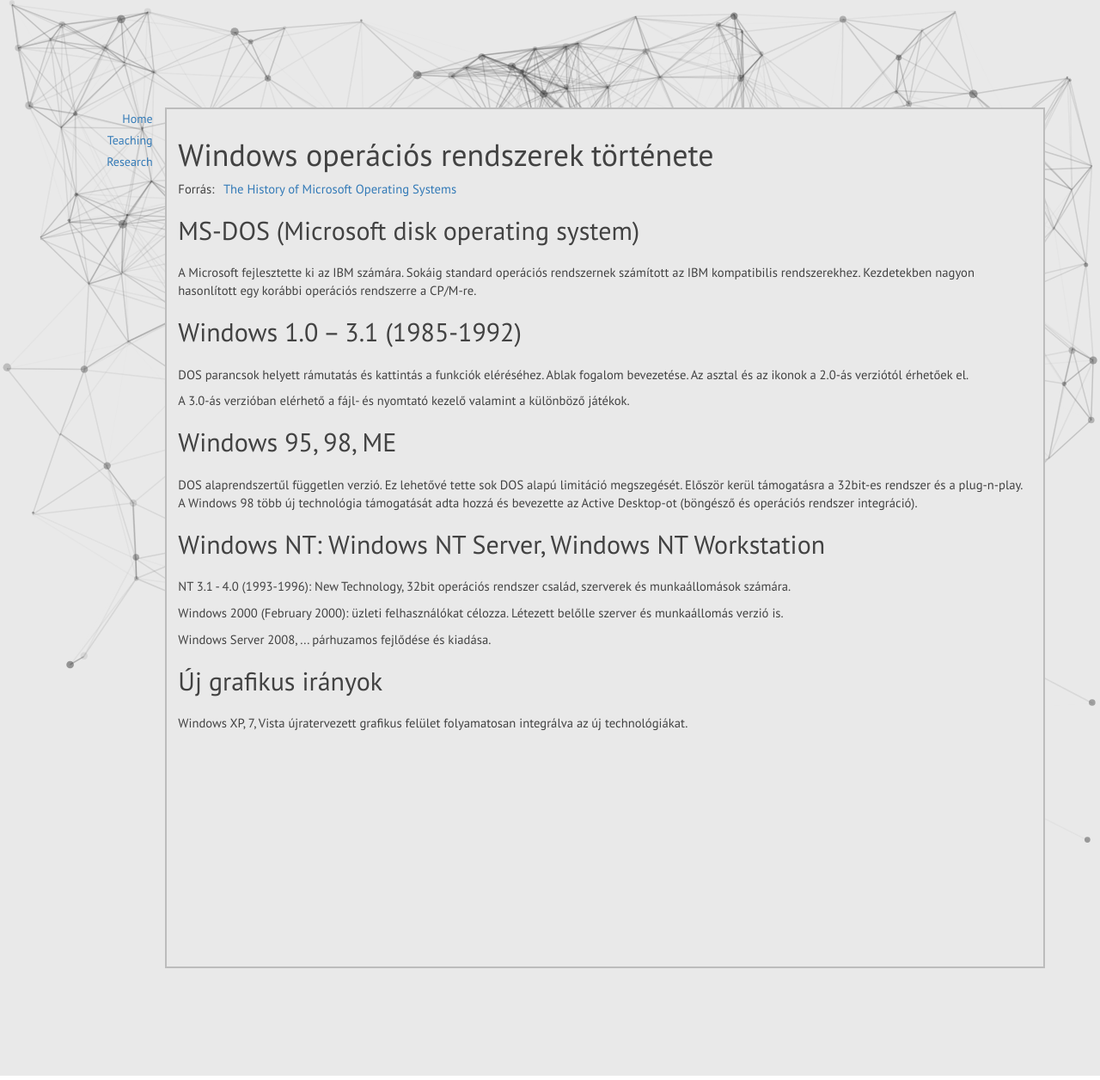
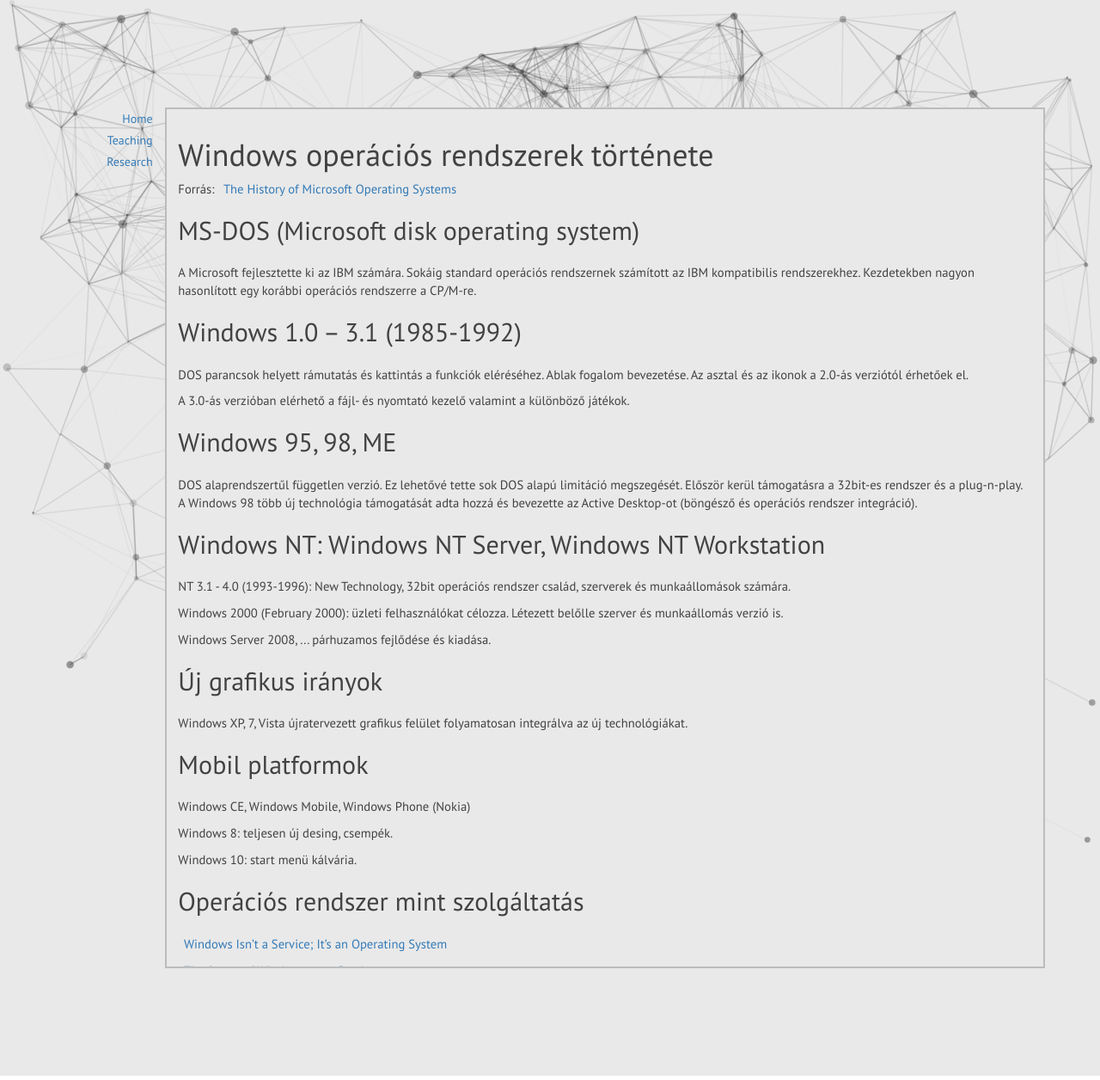
Before and after one commit to geryxyz/geryxyz, a Jekyll site: the page built from content/os-in-school/windows.html, in a window 1280 px wide. Shown: the whole page at 86% size. Built offline with Jekyll 4.4.1, drawn with Linux system fonts in a browser that asks for light colours; nearby versions of some CDN libraries; library files that are not in the unit come from our copies.

Commit message:
Update windows.html

```diff
--- a/content/os-in-school/windows.html
+++ b/content/os-in-school/windows.html
@@ -21,3 +21,13 @@
 
 <h2>Új grafikus irányok</h2>
 <p>Windows XP, 7, Vista újratervezett grafikus felület folyamatosan integrálva az új technológiákat.</p>
+
+<h2>Mobil platformok</h2>
+<p>Windows CE, Windows Mobile, Windows Phone (Nokia)</p>
+<p>Windows 8: teljesen új desing, csempék.</p>
+<p>Windows 10: start menü kálvária.</p>
+
+<h2>Operációs rendszer mint szolgáltatás</h2>
+<p><a href="https://www.howtogeek.com/395121/windows-isnt-a-service-its-an-operating-system/">Windows Isn’t a Service; It’s an Operating System</a></p>
+<p><a href="https://www.computerworld.com/article/3253120/the-future-of-windows-as-a-service.html">The future of Windows-as-a-Service</a></p>
+<p><a href="https://techcrunch.com/2015/05/11/with-windows-10-the-os-becomes-a-service-instead-of-a-series-of-major-releases/?guccounter=1&guce_referrer_us=aHR0cHM6Ly93d3cuZ29vZ2xlLmh1Lw&guce_referrer_cs=8oGdTuFZRwrhdaQeG87Glg">With Windows 10, The OS Becomes A Service Instead Of A Series Of Major Releases</a></p>
```
